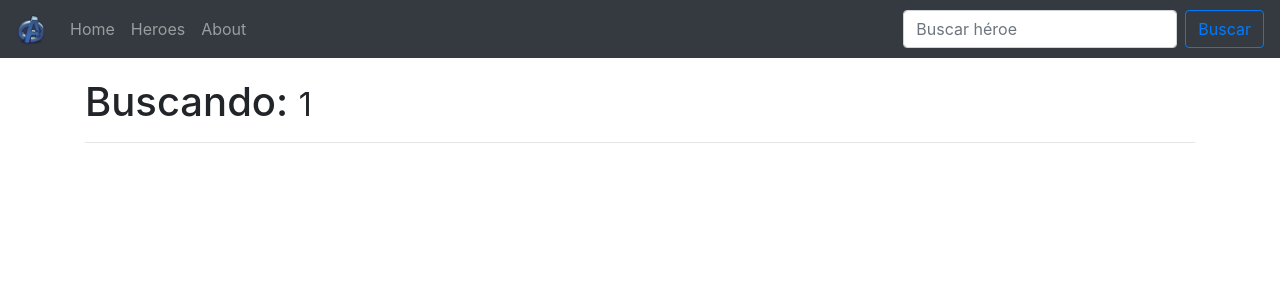
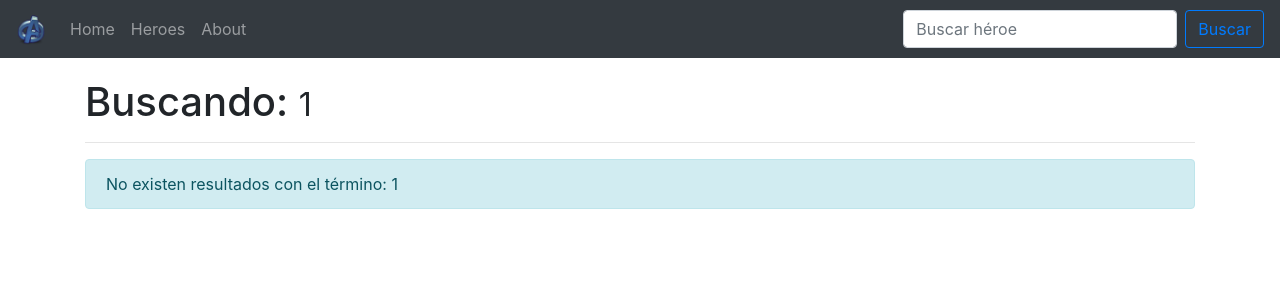
Before and after one commit to ManuelVillarVitoria/angular-heroes-spa, an Angular app: page /buscar/1 in a window 1280 px wide. Shown: the top 300 px of the page. Built offline with nearby package versions, Linux system fonts and the light colour scheme.

Commit message:
displaying conditional error message using *ngIf when there aren't results

```diff
--- a/src/app/components/buscador/buscador.component.html
+++ b/src/app/components/buscador/buscador.component.html
@@ -1,5 +1,13 @@
 <h1>Buscando: <small>{{ termino }}</small></h1>
 <hr>
+
+<div class="row" *ngIf="heroes.length == 0">
+    <div class="col-md-12">
+        <div class="alert alert-info" role="alert">
+            No existen resultados con el término: {{ termino }}
+        </div>
+    </div>
+</div>
 
 
 <div class="row row-cols-1 row-cols-md-3">
```
Lines whose indentation alone changed are shown as unchanged.
